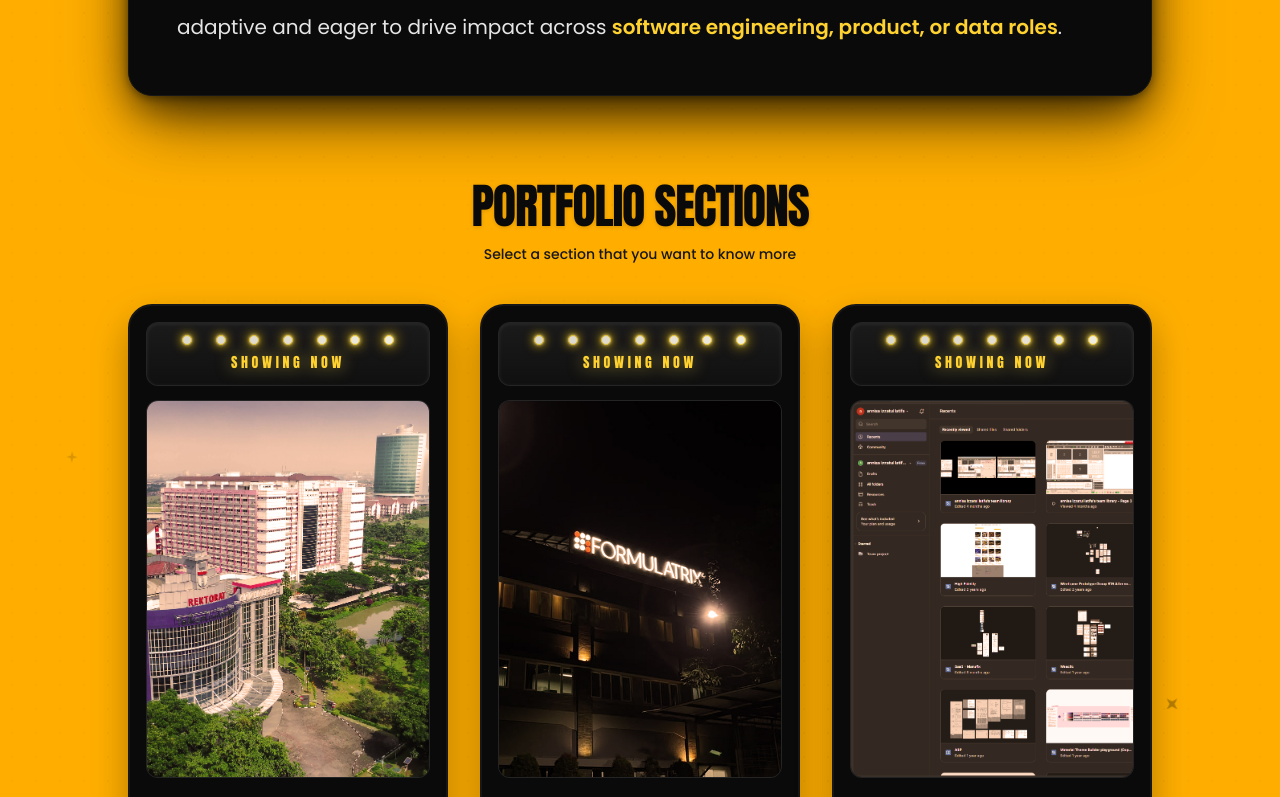
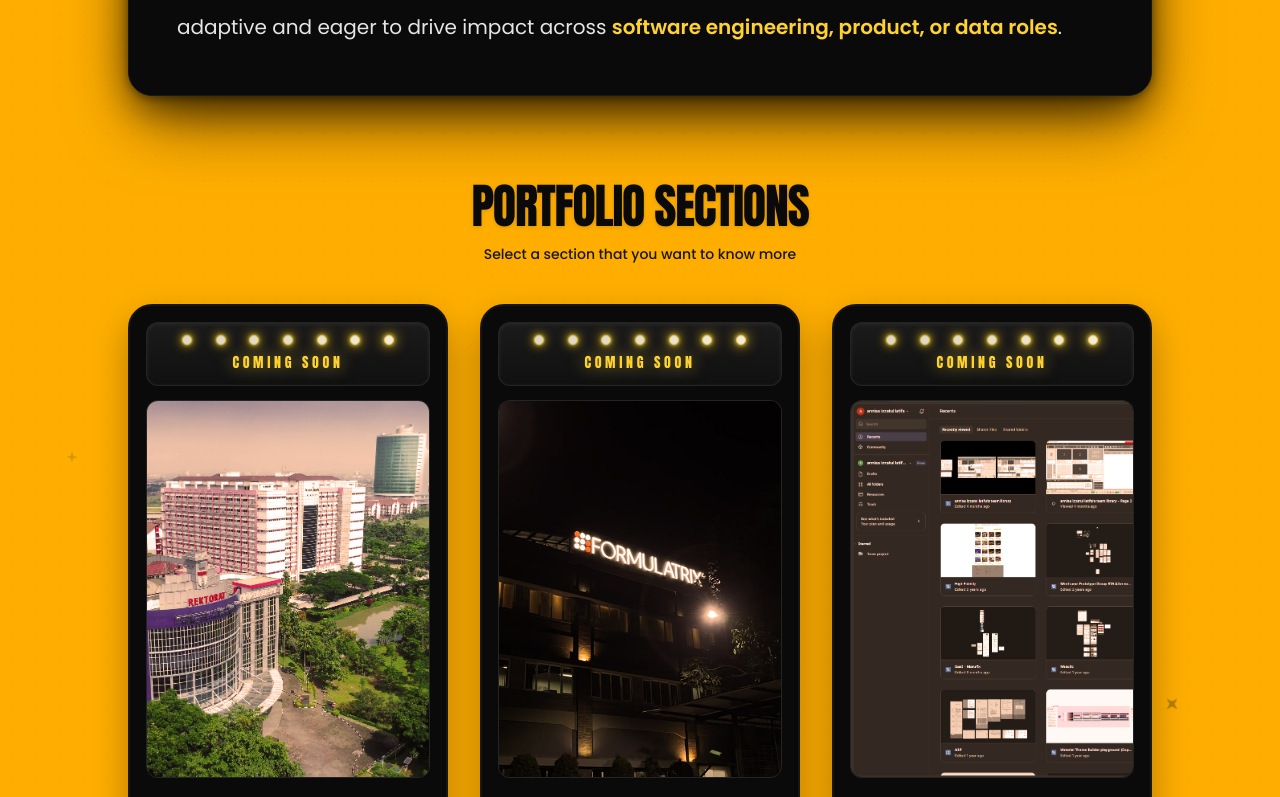
Before and after one commit to annisaizzatullatifa/portfolio, a Vue app: page / in a window 1280 px wide. Shown: the part 1735-2532 px from the top of the page. Built offline with nearby package versions, Linux system fonts and the light colour scheme.

Commit message:
feat: change sections to coming soon

```diff
--- a/src/components/SectionSelection.vue
+++ b/src/components/SectionSelection.vue
@@ -9,21 +9,21 @@ const sections = [
   {
     id: 'education',
     name: 'EDUCATION',
-    status: 'SHOWING NOW',
+    status: 'COMING SOON',
     path: '',
     image: `${baseUrl}telkomUniversity.png`,
   },
   {
     id: 'experience',
     name: 'EXPERIENCE',
-    status: 'SHOWING NOW',
+    status: 'COMING SOON',
     path: '',
     image: `${baseUrl}fmlx.jpeg`,
   },
   {
     id: 'projects',
     name: 'PROJECTS',
-    status: 'SHOWING NOW',
+    status: 'COMING SOON',
     path: '',
     image: `${baseUrl}porto.png`,
   },
```
